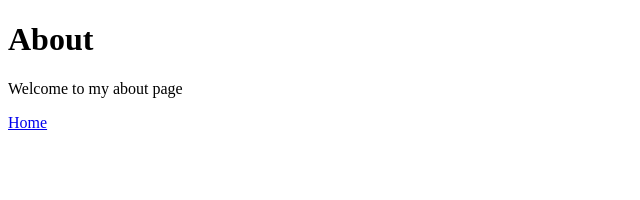
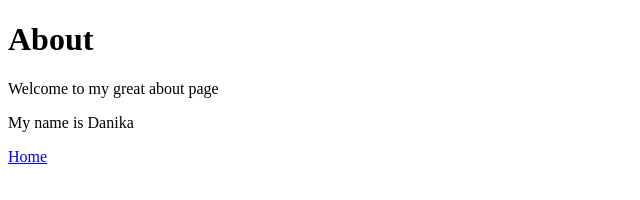
Before and after one commit to rd4n1el/rd4n1el.github.io, a plain HTML site: page about.html in a window 1280 px wide. Shown: the whole page, without its empty margins (0-640 px from the left). Drawn offline with Linux system fonts and the light colour scheme.

Commit message:
Improve the about page

```diff
--- a/about.html
+++ b/about.html
@@ -7,7 +7,8 @@
 </head>
 <body>
     <h1>About</h1>
-    <p>Welcome to my about page</p>
+    <p>Welcome to my great about page</p>
+    <p>My name is Danika</p>
     <a href="./">Home</a>
 </body>
 </html>
```
